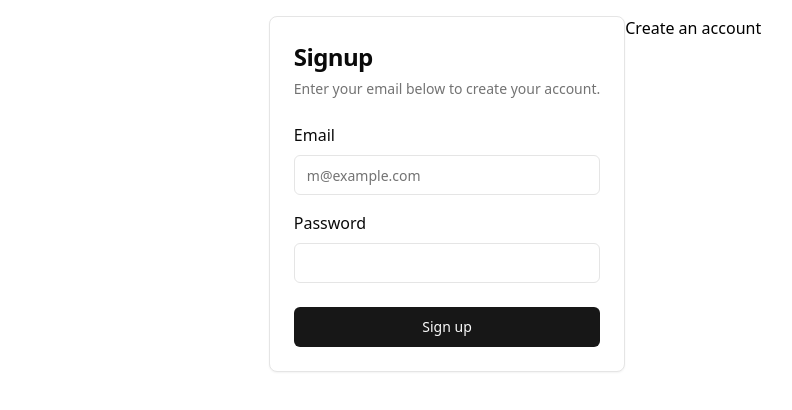
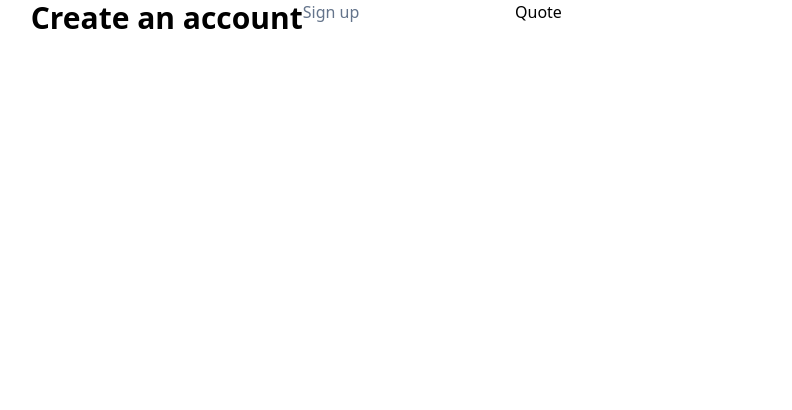
Before and after one commit to Deepjyoti-Sarmah/cohot-2, a React (Vite) app in the folder week-12/medium/frontend/: page /signup in a window 1280 px wide. Shown: the top 410 px of the page, without its empty margins (125-917 px from the left). Built offline with nearby package versions, Linux system fonts and the light colour scheme.

Commit message:
learning tailwindcss

```diff
--- /dev/null
+++ b/week-12/medium/frontend/src/components/Auth.tsx
@@ -0,0 +1,16 @@
+
+const Auth = () => {
+  return (
+    <div className="flex justify-center">
+      <div className="text-3xl font-extrabold">
+        Create an account
+      </div>
+      <div className="text-slate-500">
+        <h2>Sign up</h2>
+
+      </div>
+    </div>
+  )
+}
+
+export default Auth
--- a/week-12/medium/frontend/src/pages/Blog.tsx
+++ b/week-12/medium/frontend/src/pages/Blog.tsx
@@ -1,4 +1,3 @@
-
 const Blog = () => {
   return (
     <div>Blog</div>
--- a/week-12/medium/frontend/src/pages/Signup.tsx
+++ b/week-12/medium/frontend/src/pages/Signup.tsx
@@ -1,34 +1,13 @@
-import { Button } from "@/components/ui/button"
-import { Card, CardContent, CardDescription, CardFooter, CardHeader, CardTitle } from "@/components/ui/card"
-import { Input } from "@/components/ui/input"
-import { Label } from "@radix-ui/react-label"
+import Auth from "@/components/Auth"
 
 const Signup = () => {
   return (
-    <div className="w-full h-screen m-auto p-4 flex flex-row align-middle justify-center">
+    <div className="grid grid-cols-1 lg:grid-cols-2">
       <div>
-        <Card className="max-w-sm mx-auto">
-          <CardHeader>
-            <CardTitle className="text-2xl">Signup</CardTitle>
-            <CardDescription>Enter your email below to create your account.</CardDescription>
-          </CardHeader>
-          <CardContent className="space-y-4">
-            <div className="space-y-2">
-              <Label htmlFor="email">Email</Label>
-              <Input id="email" placeholder="m@example.com" required type="email" />
-            </div>
-            <div className="space-y-2">
-              <Label htmlFor="password">Password</Label>
-              <Input id="password" required type="password" />
-            </div>
-          </CardContent>
-          <CardFooter>
-            <Button className="w-full">Sign up</Button>
-          </CardFooter>
-        </Card>
+        <Auth />
       </div>
-      <div>
-        <h1>Create an account</h1>
+      <div className="hidden lg:block">
+        Quote
       </div>
     </div>
   )
```
